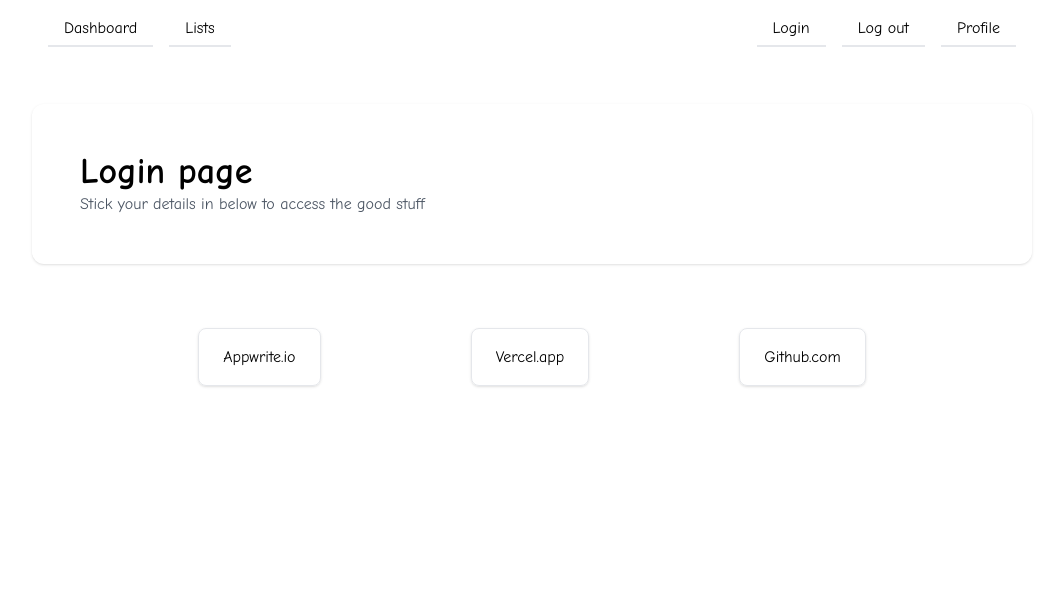
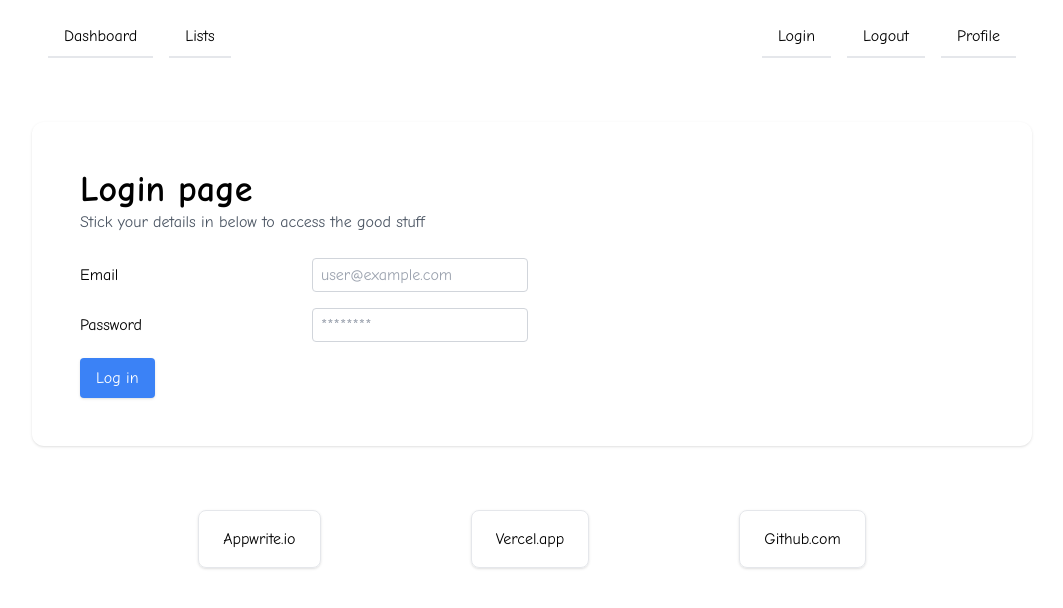
Before and after one commit to rwatson462/appwrite-todo, a Next.js app: page /login in a window 1280 px wide. Shown: the top 608 px of the page, without its empty margins (108-1171 px from the left). Built offline with nearby package versions, Linux system fonts and the light colour scheme.

Commit message:
Add Login and Logout

```diff
--- /dev/null
+++ b/src/actions/login.ts
@@ -0,0 +1,15 @@
+'use server'
+
+import {Account} from "appwrite"
+import {client} from "@/app/setup/appwrite"
+
+export async function login(form: FormData) {
+  'use server'
+
+  const account = new Account(client)
+
+  const email = form.get('email') as string
+  const password = form.get('password') as string
+
+  return await account.createEmailPasswordSession(email, password)
+}
--- /dev/null
+++ b/src/actions/logout.ts
@@ -0,0 +1,12 @@
+'use server'
+
+import {Account} from "appwrite"
+import {client} from "@/app/setup/appwrite"
+
+export async function logout() {
+  'use server'
+
+  const account = new Account(client)
+
+  await account.deleteSession('current')
+}
--- a/src/app/dashboard/page.tsx
+++ b/src/app/dashboard/page.tsx
@@ -1,5 +1,5 @@
-import {Main} from "@/components/Main";
-import {PageTitle} from "@/components/PageTitle";
+import {Main} from "@/components/Main"
+import {PageTitle} from "@/components/PageTitle"
 
 
 export default function Page({}) {
--- a/src/app/layout.tsx
+++ b/src/app/layout.tsx
@@ -1,31 +1,35 @@
-import type { Metadata } from "next";
-import { Comic_Neue } from "next/font/google";
-import "./globals.css";
-import {FooterLink} from "@/components/FooterLink";
-import {ReactNode} from "react";
-import {Footer} from "@/components/Footer";
-import {Header} from "@/components/Header";
+import type { Metadata } from "next"
+import { Comic_Neue } from "next/font/google"
+import "./globals.css"
+import {ReactNode} from "react"
+import {Footer} from "@/components/Footer"
+import {Header} from "@/components/Header"
+import {HeaderNav} from "@/components/HeaderNav"
+import {HeaderLink} from "@/components/HeaderLink"
+import {LogoutButton} from "@/components/Buttonss/LogoutButton"
 
-const comicNeue = Comic_Neue({ subsets: ["latin"], weight: ['400', '700']});
+const comicNeue = Comic_Neue({ subsets: ["latin"], weight: ['400', '700']})
 
 export const metadata: Metadata = {
   title: "Appwrite / NextJS demo",
   description: "Demo todolist app with NextJS and Appwrite",
-};
+}
 
 export default function RootLayout({children}: { children: ReactNode }) {
   return (
     <html lang="en">
     <body className={comicNeue.className}>
-      <Header leftItems={[
-        {href: '/dashboard', text: 'Dashboard'},
-        {href: '/lists', text: 'Lists'},
-      ]}
-      rightItems={[
-        {href: '/login', text: 'Login'},
-        {href: '/logout', text: 'Log out'},
-        {href: '/profile', text: 'Profile'},
-      ]}/>
+      <Header>
+        <HeaderNav>
+          <HeaderLink href={'/dashboard'} text={'Dashboard'}/>
+          <HeaderLink href={'/lists'} text={'Lists'}/>
+        </HeaderNav>
+        <HeaderNav>
+          <HeaderLink href={'/login'} text={'Login'}/>
+          <LogoutButton />
+          <HeaderLink href={'/profile'} text={'Profile'}/>
+        </HeaderNav>
+      </Header>
 
       {children}
 
@@ -36,5 +40,5 @@ export default function RootLayout({children}: { children: ReactNode }) {
       ]}/>
     </body>
     </html>
-  );
+  )
 }
--- a/src/app/login/page.tsx
+++ b/src/app/login/page.tsx
@@ -1,11 +1,28 @@
 import {Main} from "@/components/Main";
 import {PageTitle} from "@/components/PageTitle";
-
+import {Input} from "@/components/Form/Input";
+import {login} from "@/actions/login";
 
 export default function Page({}) {
   return (
     <Main>
-      <PageTitle title={'Login page'} subtitle={'Stick your details in below to access the good stuff'} />
+      <PageTitle title={'Login page'} subtitle={'Stick your details in below to access the good stuff'}/>
+
+      <form className={'space-y-4 max-w-md'} action={login}>
+        <fieldset className={'grid grid-cols-2 gap-4 items-center'}>
+          <label htmlFor={'email'}>Email</label>
+          <Input type={'email'} placeholder={'user@example.com'} name={'email'} id={'email'}/>
+        </fieldset>
+        <fieldset className={'grid grid-cols-2 gap-4 items-center'}>
+          <label htmlFor={'password'}>Password</label>
+          <Input type={'password'} placeholder={'********'} name={'password'} id={'password'}/>
+        </fieldset>
+        <p>
+          <button
+            className={'transition-all hover:underline bg-blue-500 hover:shadow-xl shadow text-white rounded px-4 py-2'}>Log in
+          </button>
+        </p>
+      </form>
     </Main>
   )
 }
--- a/src/app/page.tsx
+++ b/src/app/page.tsx
@@ -15,5 +15,5 @@ export default function Home() {
           <TextLink href={'/register'} text={'Register'}/> to get started.</p>
       </section>
     </Main>
-  );
+  )
 }
--- a/src/app/setup/appwrite.ts
+++ b/src/app/setup/appwrite.ts
@@ -1,7 +1,7 @@
-import {Client} from "appwrite";
+import {Client} from "appwrite"
 
-export const client = new Client();
+export const client = new Client()
 
 client
   .setEndpoint('https://cloud.appwrite.io/v1')
-  .setProject(process.env.APPWRITE_PROJECT_ID as string);
+  .setProject(process.env.APPWRITE_PROJECT_ID as string)
--- /dev/null
+++ b/src/components/Buttonss/LogoutButton.tsx
@@ -0,0 +1,12 @@
+'use client'
+
+import {logout} from "@/actions/logout";
+
+export function LogoutButton() {
+  return (
+    <button
+      onClick={() => logout()} type={'button'}
+      className={'transition-all border-b-2 border-grey-100 hover:border-blue-300 hover:bg-blue-200 px-4 py-2'}
+    >Logout</button>
+  )
+}
--- a/src/components/FooterLink.tsx
+++ b/src/components/FooterLink.tsx
@@ -8,5 +8,5 @@ export function FooterLink({href, text}: { href: string, text: string }) {
       target={'_blank'}
       rel={'noopener noreferrer'}
     >{text}</Link>
-  );
+  )
 }
--- a/src/components/Header.tsx
+++ b/src/components/Header.tsx
@@ -1,27 +1,9 @@
-import {HeaderLink} from "@/components/HeaderLink";
+import {PropsWithChildren} from "react";
 
-interface HeaderItem {
-  text: string;
-  href: string;
-}
-
-export function Header({leftItems, rightItems}: { leftItems: HeaderItem[], rightItems: HeaderItem[]}) {
+export function Header({children}: PropsWithChildren) {
   return (
     <header className={'flex items-center justify-between max-w-[1000px] mx-auto p-4 space-x-4'}>
-      <ul className={'flex space-x-4 items-center'}>
-        {leftItems.map((item, index) => (
-          <li key={index}>
-            <HeaderLink href={item.href} text={item.text}/>
-          </li>
-        ))}
-      </ul>
-      <ul className={'flex space-x-4 items-center'}>
-        {rightItems.map((item, index) => (
-          <li key={index}>
-            <HeaderLink href={item.href} text={item.text}/>
-          </li>
-        ))}
-      </ul>
+      {children}
     </header>
   )
 }
--- /dev/null
+++ b/src/components/HeaderNav.tsx
@@ -0,0 +1,9 @@
+import {PropsWithChildren} from "react";
+
+export function HeaderNav({children}: PropsWithChildren) {
+  return (
+    <ul className={'flex space-x-4 items-center'}>
+      {children}
+    </ul>
+  )
+}
```
Also changed, not shown: src/actions/registerUser.ts (+8 -10 lines).
